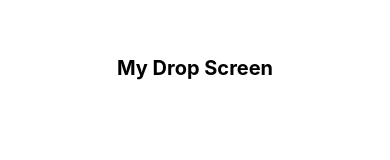
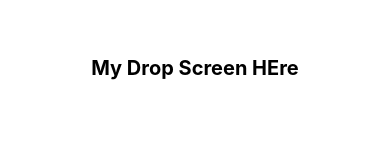
Before and after one commit to CodeForACause-CSUN/EyeDropAlarmApp, a React Native app: screen /Root in a window 390 px wide. Shown: the part 330-490 px from the top of the page. Built offline with nearby package versions, Linux system fonts and the light colour scheme; what expo-linking would draw is missing.

Commit message:
temp change

```diff
--- a/screens/MyDropsScreen.js
+++ b/screens/MyDropsScreen.js
@@ -6,7 +6,7 @@ import { Text, View } from "../components/Themed";
 export default function TabTwoScreen() {
   return (
     <View style={styles.container}>
-      <Text style={styles.title}>My Drop Screen</Text>
+      <Text style={styles.title}>My Drop Screen HEre</Text>
     </View>
   );
 }
```
